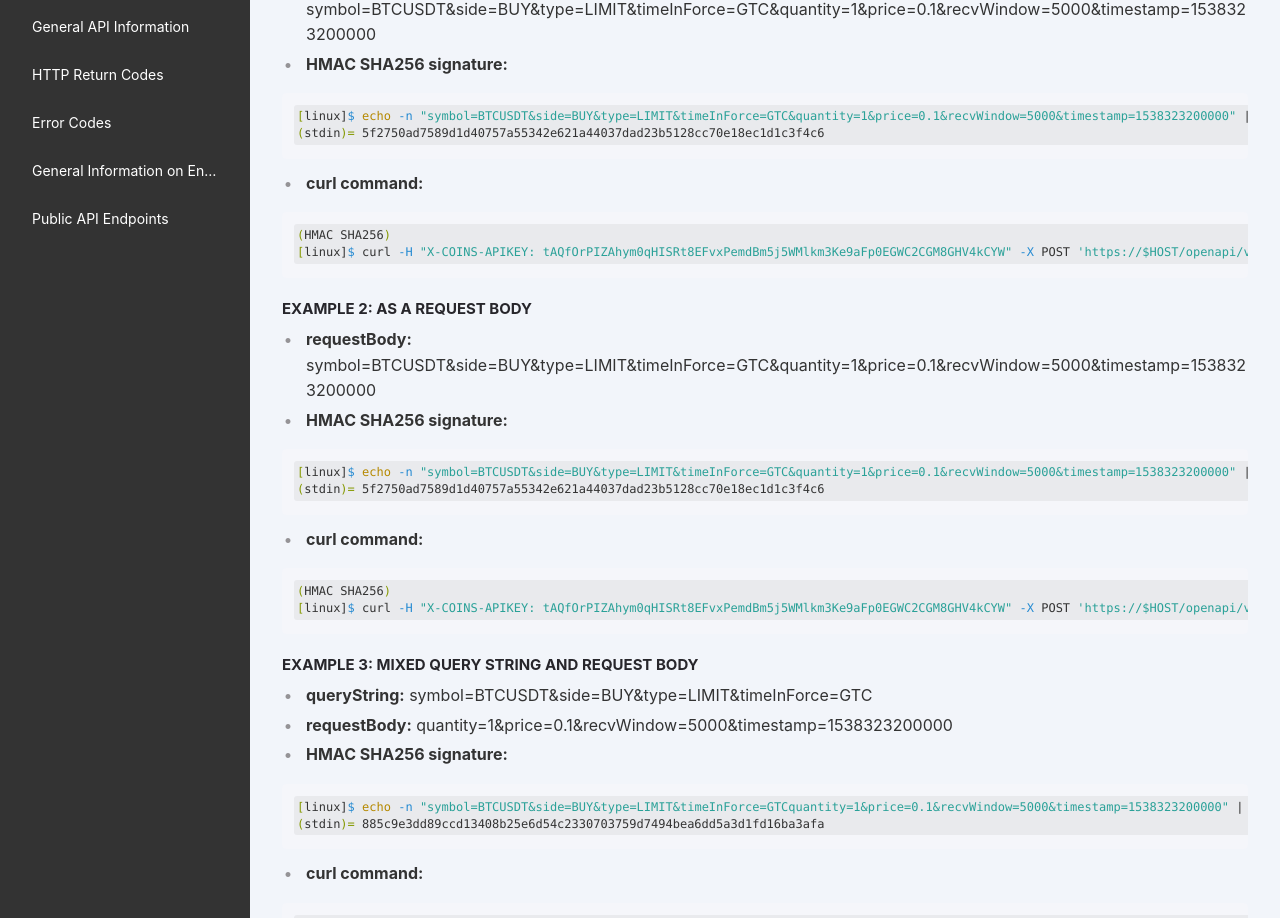
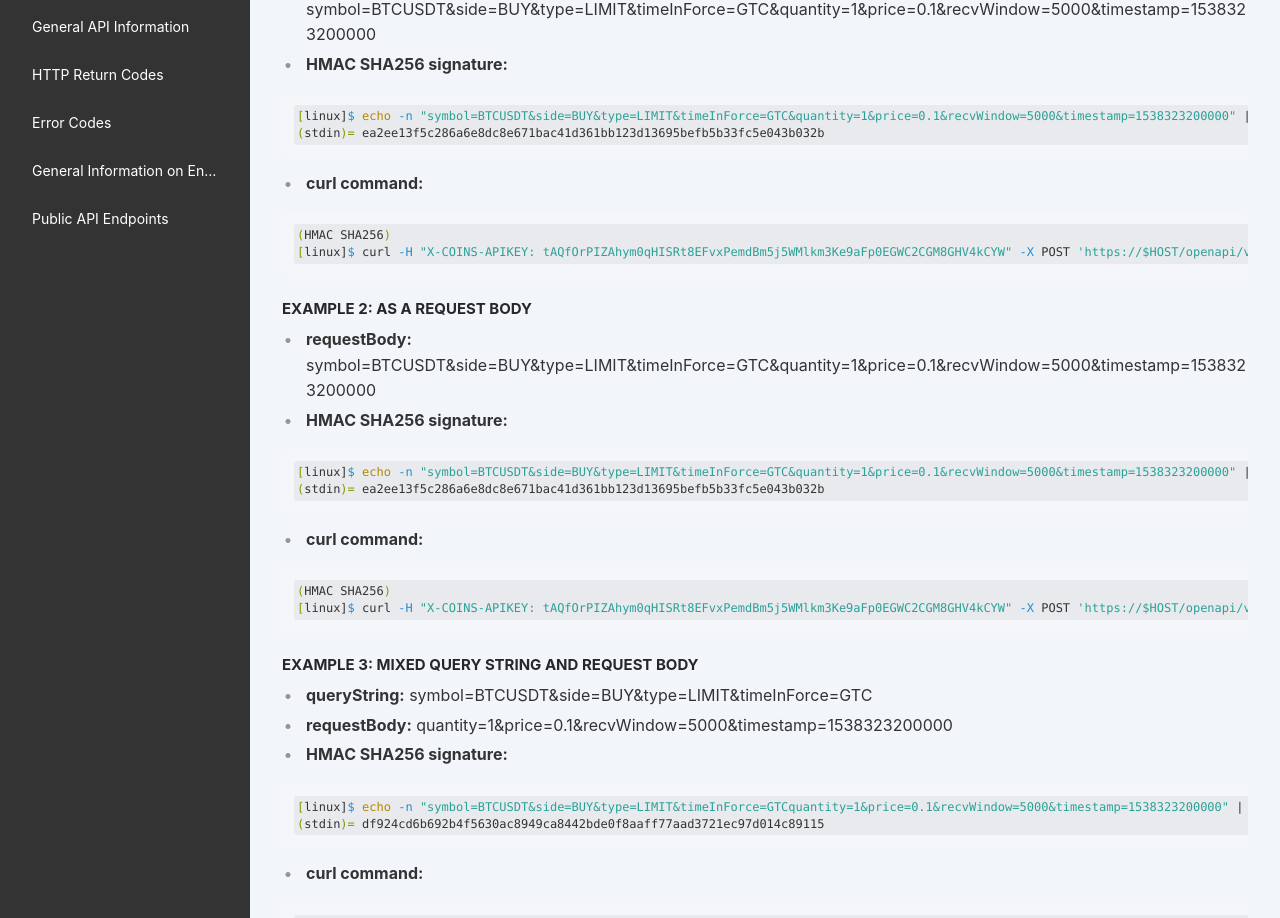
Before and after one commit to coins-docs/xyz, a Jekyll site: the page built from docs/rest-api.md, in a window 1280 px wide and 1400 px high, scrolled down 3793 px. Shown: the part 134-1052 px from the top of the window. Built offline with Jekyll 4.4.1, drawn with Linux system fonts in a browser that asks for light colours.

Commit message:
Update rest-api.md

````diff
--- a/docs/rest-api.md
+++ b/docs/rest-api.md
@@ -184,14 +184,14 @@ timestamp | 1538323200000
 
 ```shell
 [linux]$ echo -n "symbol=BTCUSDT&side=BUY&type=LIMIT&timeInForce=GTC&quantity=1&price=0.1&recvWindow=5000&timestamp=1538323200000" | openssl dgst -sha256 -hmac "lH3ELTNiFxCQTmi9pPcWWikhsjO04Yoqw3euoHUuOLC3GYBW64ZqzQsiOEHXQS76"
-(stdin)= 5f2750ad7589d1d40757a55342e621a44037dad23b5128cc70e18ec1d1c3f4c6
+(stdin)= ea2ee13f5c286a6e8dc8e671bac41d361bb123d13695befb5b33fc5e043b032b
 ```
 
 * **curl command:**
 
 ```shell
 (HMAC SHA256)
-[linux]$ curl -H "X-COINS-APIKEY: tAQfOrPIZAhym0qHISRt8EFvxPemdBm5j5WMlkm3Ke9aFp0EGWC2CGM8GHV4kCYW" -X POST 'https://$HOST/openapi/v1/order?symbol=BTCUSDT&side=BUY&type=LIMIT&timeInForce=GTC&quantity=1&price=0.1&recvWindow=5000&timestamp=1538323200000&signature=5f2750ad7589d1d40757a55342e621a44037dad23b5128cc70e18ec1d1c3f4c6'
+[linux]$ curl -H "X-COINS-APIKEY: tAQfOrPIZAhym0qHISRt8EFvxPemdBm5j5WMlkm3Ke9aFp0EGWC2CGM8GHV4kCYW" -X POST 'https://$HOST/openapi/v1/order?symbol=BTCUSDT&side=BUY&type=LIMIT&timeInForce=GTC&quantity=1&price=0.1&recvWindow=5000&timestamp=1538323200000&signature=ea2ee13f5c286a6e8dc8e671bac41d361bb123d13695befb5b33fc5e043b032b'
 ```
 
 
@@ -203,14 +203,14 @@ timestamp | 1538323200000
 
 ```shell
 [linux]$ echo -n "symbol=BTCUSDT&side=BUY&type=LIMIT&timeInForce=GTC&quantity=1&price=0.1&recvWindow=5000&timestamp=1538323200000" | openssl dgst -sha256 -hmac "lH3ELTNiFxCQTmi9pPcWWikhsjO04Yoqw3euoHUuOLC3GYBW64ZqzQsiOEHXQS76"
-(stdin)= 5f2750ad7589d1d40757a55342e621a44037dad23b5128cc70e18ec1d1c3f4c6
+(stdin)= ea2ee13f5c286a6e8dc8e671bac41d361bb123d13695befb5b33fc5e043b032b
 ```
 
 * **curl command:**
 
 ```shell
 (HMAC SHA256)
-[linux]$ curl -H "X-COINS-APIKEY: tAQfOrPIZAhym0qHISRt8EFvxPemdBm5j5WMlkm3Ke9aFp0EGWC2CGM8GHV4kCYW" -X POST 'https://$HOST/openapi/v1/order' -d 'symbol=BTCUSDT&side=BUY&type=LIMIT&timeInForce=GTC&quantity=1&price=0.1&recvWindow=5000&timestamp=1538323200000&signature=5f2750ad7589d1d40757a55342e621a44037dad23b5128cc70e18ec1d1c3f4c6'
+[linux]$ curl -H "X-COINS-APIKEY: tAQfOrPIZAhym0qHISRt8EFvxPemdBm5j5WMlkm3Ke9aFp0EGWC2CGM8GHV4kCYW" -X POST 'https://$HOST/openapi/v1/order' -d 'symbol=BTCUSDT&side=BUY&type=LIMIT&timeInForce=GTC&quantity=1&price=0.1&recvWindow=5000&timestamp=1538323200000&signature=ea2ee13f5c286a6e8dc8e671bac41d361bb123d13695befb5b33fc5e043b032b'
 ```
 
 
@@ -223,14 +223,14 @@ timestamp | 1538323200000
 
 ```shell
 [linux]$ echo -n "symbol=BTCUSDT&side=BUY&type=LIMIT&timeInForce=GTCquantity=1&price=0.1&recvWindow=5000&timestamp=1538323200000" | openssl dgst -sha256 -hmac "lH3ELTNiFxCQTmi9pPcWWikhsjO04Yoqw3euoHUuOLC3GYBW64ZqzQsiOEHXQS76"
-(stdin)= 885c9e3dd89ccd13408b25e6d54c2330703759d7494bea6dd5a3d1fd16ba3afa
+(stdin)= df924cd6b692b4f5630ac8949ca8442bde0f8aaff77aad3721ec97d014c89115
 ```
 
 * **curl command:**
 
 ```shell
 (HMAC SHA256)
-[linux]$ curl -H "X-COINS-APIKEY: tAQfOrPIZAhym0qHISRt8EFvxPemdBm5j5WMlkm3Ke9aFp0EGWC2CGM8GHV4kCYW" -X POST 'https://$HOST/openapi/v1/order?symbol=BTCUSDT&side=BUY&type=LIMIT&timeInForce=GTC' -d 'quantity=1&price=0.1&recvWindow=5000&timestamp=1538323200000&signature=885c9e3dd89ccd13408b25e6d54c2330703759d7494bea6dd5a3d1fd16ba3afa'
+[linux]$ curl -H "X-COINS-APIKEY: tAQfOrPIZAhym0qHISRt8EFvxPemdBm5j5WMlkm3Ke9aFp0EGWC2CGM8GHV4kCYW" -X POST 'https://$HOST/openapi/v1/order?symbol=BTCUSDT&side=BUY&type=LIMIT&timeInForce=GTC' -d 'quantity=1&price=0.1&recvWindow=5000&timestamp=1538323200000&signature=df924cd6b692b4f5630ac8949ca8442bde0f8aaff77aad3721ec97d014c89115'
 ```
 
 Note that in Example 3, the signature is different from the previous examples. Specifically, there is be no `&` character between `GTC` and `quantity=1`.
````
